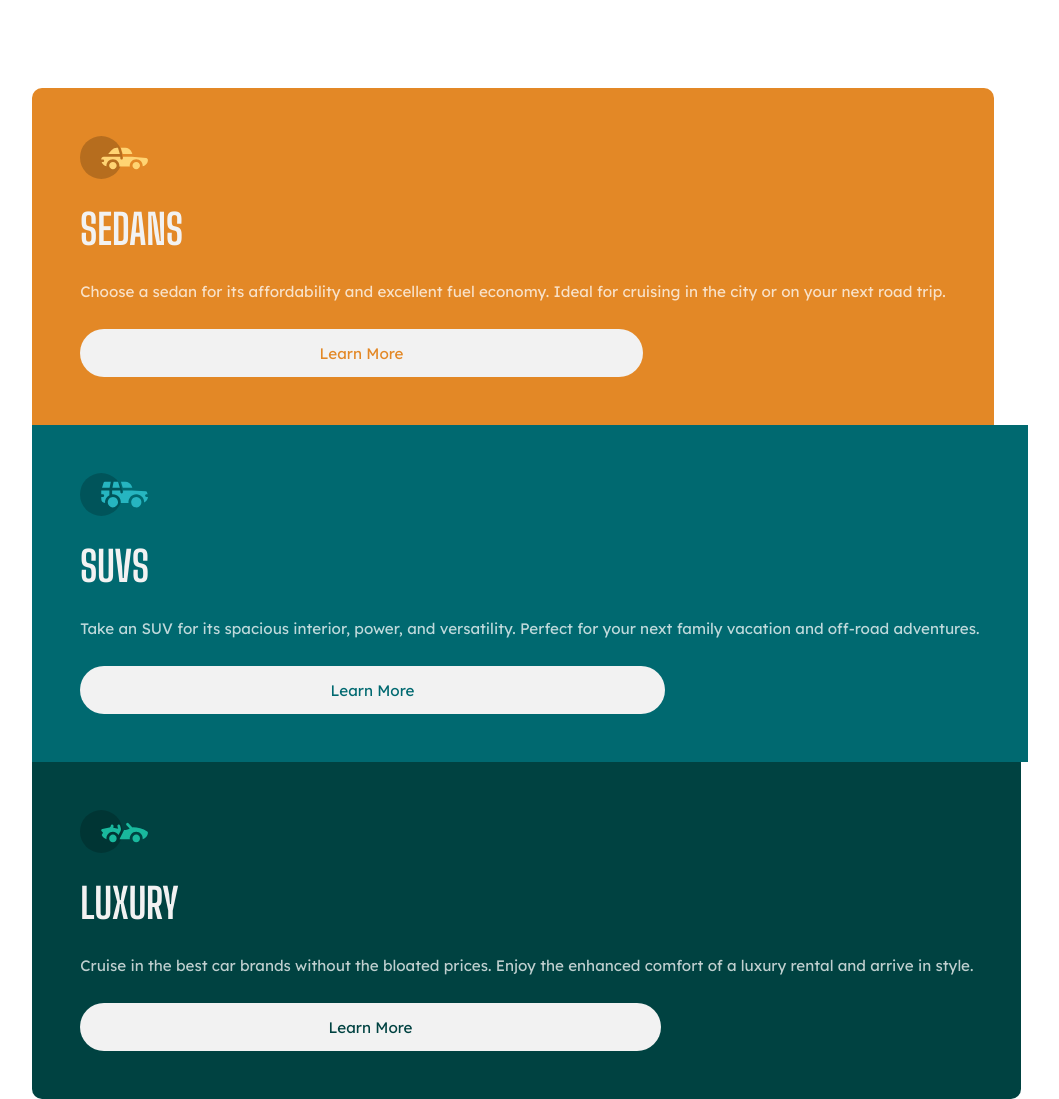
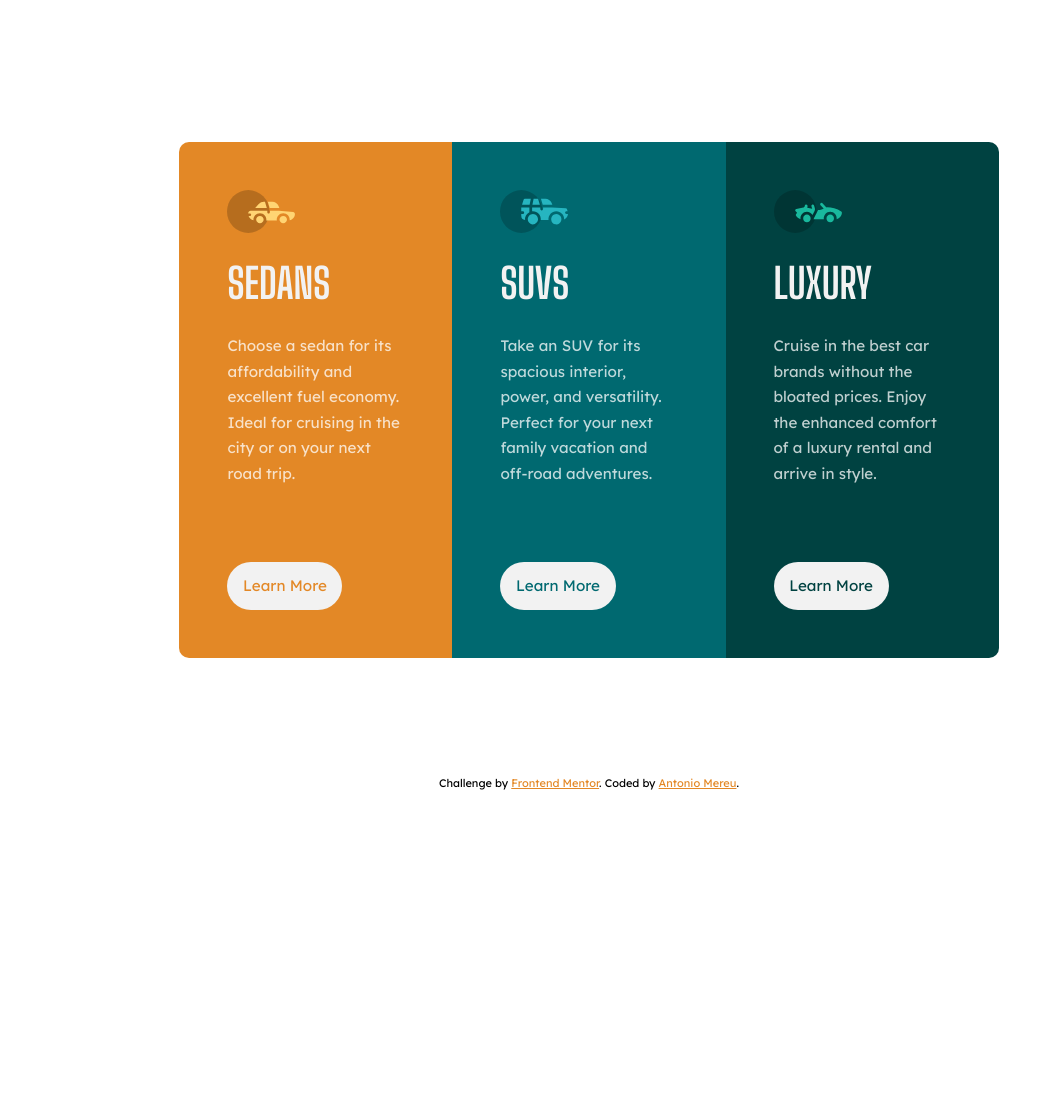
Before and after one commit to AntonioMereu/3-column-preview-card-Antonio-Mereu, a plain HTML site: page index.html in a window 1280 px wide. Shown: the whole page, without its empty margins (51-1110 px from the left). After the commit the page ends 800 px from the top, so only its background shows below. Drawn offline with Linux system fonts and the light colour scheme.

Commit message:
complete desktop view and project, README not done

```diff
--- a/index.html
+++ b/index.html
@@ -47,10 +47,10 @@
         </div>
     </main>
 
-    <!-- <footer>
+    <footer>
         Challenge by <a href="https://www.frontendmentor.io?ref=challenge" target="_blank">Frontend Mentor</a>.
         Coded by <a href="https://www.frontendmentor.io/profile/AntonioMereu" target="_blank">Antonio Mereu</a>.
-    </footer> -->
+    </footer>
 </body>
 
 </html>
--- a/style.css
+++ b/style.css
@@ -6,6 +6,9 @@
   /* Neutral */
   --transparent-white-paragraphs: hsla(0, 0%, 100%, 0.75);
   --very-light-gray-background-headings-buttons: hsl(0, 0%, 95%);
+
+  /*  */
+  --main-border-r: 0px;
 }
 
 * {
@@ -13,18 +16,20 @@
 }
 
 body {
+    position: relative;
   margin: 0;
   display: grid;
   place-items: center;
   min-height: 100vh;
-  min-height: 100dvh;
 }
 
 main {
   display: flex;
   flex-wrap: wrap;
+  margin-block: 88px;
   width: 87%;
-  padding-block: 88px;
+  border-radius: 10px;
+  overflow: hidden;
 }
 
 .card {
@@ -33,6 +38,7 @@ main {
   justify-content: space-between;
   gap: 25px;
   padding: 48px;
+  flex: 1 1 150px;
 }
 
 .card * {
@@ -41,8 +47,8 @@ main {
 
 .card:nth-child(1) {
   background-color: var(--bright-orange);
-  border-start-start-radius: 10px;
-  border-start-end-radius: 10px;
+  border-start-start-radius: var(--main-border-r);
+  border-start-end-radius: var(--main-border-r);
 }
 
 .card:nth-child(1) button {
@@ -63,8 +69,8 @@ main {
 
 .card:nth-child(3) {
   background-color: var(--very-dark-cyan);
-  border-end-start-radius: 10px;
-  border-end-end-radius: 10px;
+  border-end-start-radius: var(--main-border-r);
+  border-end-end-radius: var(--main-border-r);
 }
 
 img {
@@ -87,21 +93,50 @@ button {
   border: none;
   background-color: var(--very-light-gray-background-headings-buttons);
   border-radius: 999px;
+  border: 2px solid transparent;
   height: 48px;
   width: 65%;
   font-size: 0.95rem;
+  transition: all 0.25s;
+}
+
+button:hover {
+  cursor: pointer;
+  border: 2px solid white;
+  background-color: transparent;
+  color: white !important;
 }
 
 footer {
-  position: absolute;
+  position: absolute !important;
   bottom: 0;
   padding-block-end: 10px;
   width: 100%;
   font-size: 11px;
   text-align: center;
-  color: gray;
+  color: black;
 }
 
 footer a {
-  color: white;
+  color: var(--bright-orange);
 }
+
+@media screen and (min-width: 35em) {
+  main {
+    width: 64%;
+  }
+
+  .card:nth-child(1) {
+    border-start-end-radius: 0;
+    border-end-start-radius: var(--main-border-r);
+  }
+
+  .card:nth-child(3) {
+    border-start-end-radius: var(--main-border-r);
+    border-end-start-radius: 0;
+  }
+
+  button {
+    margin-block-start: 50px !important;
+  }
+}
```
